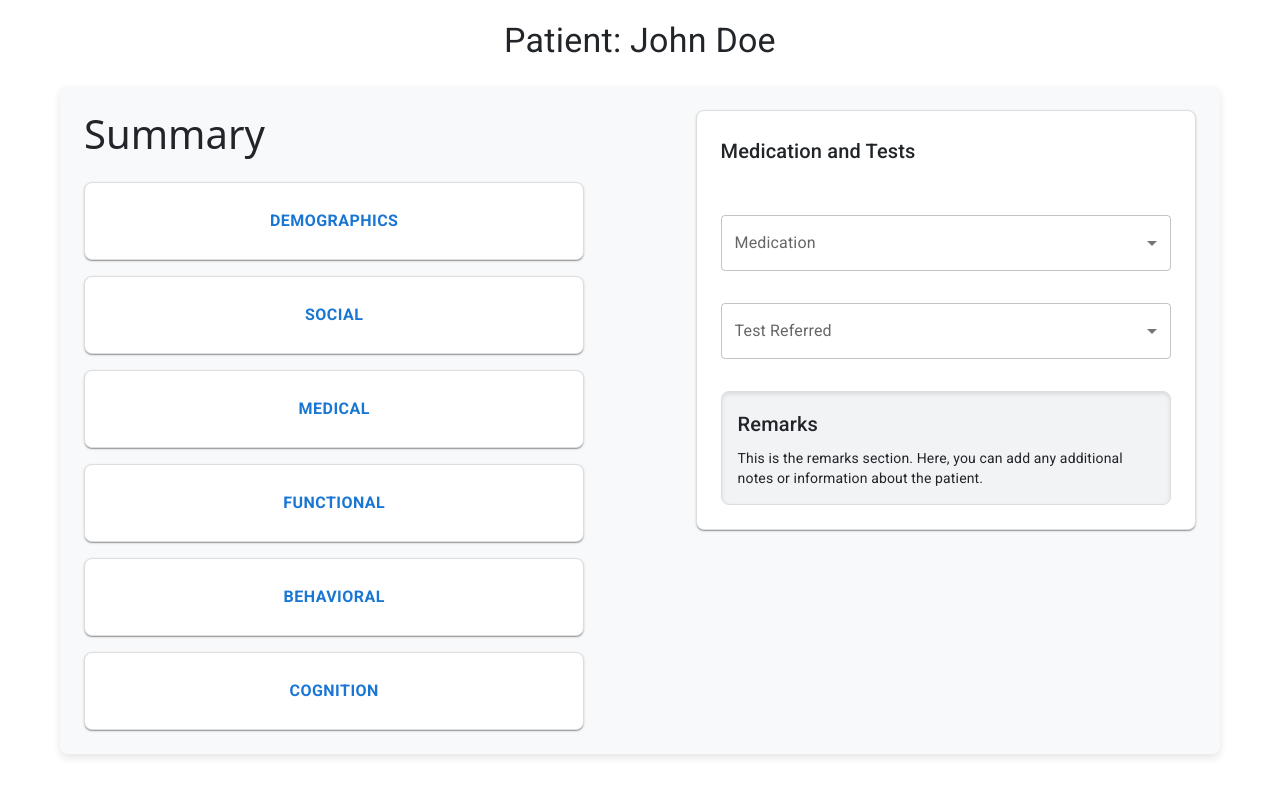
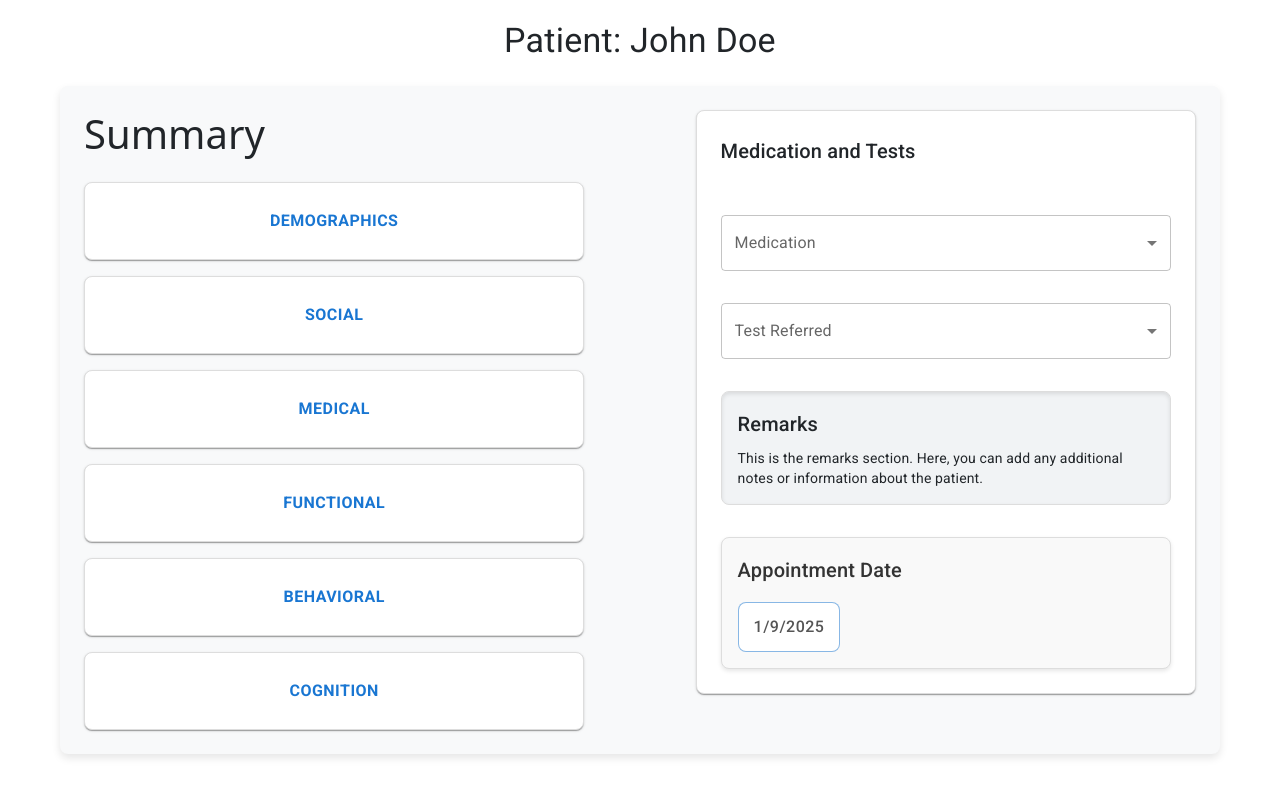
Before and after one commit to chisquarelabs/cortex_coders, a React (Create React App) app in the folder frontend/: page /patientinfo in a window 1280 px wide. Shown: the top 796 px of the page. Built offline with nearby package versions, Linux system fonts and the light colour scheme.

Commit message:
HF -added date picker

```diff
--- a/frontend/package.json
+++ b/frontend/package.json
@@ -12,6 +12,7 @@
     "bootstrap": "^5.3.3",
     "cra-template": "1.2.0",
     "react": "^18.2.0",
+    "react-datepicker": "^7.6.0",
     "react-dom": "^18.2.0",
     "react-router-dom": "^6.8.1",
     "react-scripts": "5.0.1",
--- a/frontend/src/App.js
+++ b/frontend/src/App.js
@@ -9,6 +9,7 @@ import PatientInfo from "./components/PatientInfo";
 import PatientSummary from "./components/Summary";
 import './App.css';
 import 'bootstrap/dist/css/bootstrap.min.css';
+import 'react-datepicker/dist/react-datepicker.css';
 
 
 function App() {
--- a/frontend/src/components/PatientInfo.js
+++ b/frontend/src/components/PatientInfo.js
@@ -10,6 +10,7 @@ import {
   FormControl,
   InputLabel,
 } from '@mui/material';
+import DatePicker from 'react-datepicker';
 
 const PatientInfo = () => {
   const location = useLocation();
@@ -21,6 +22,7 @@ const PatientInfo = () => {
   // State for the right-side dropdowns
   const [medication, setMedication] = useState('');
   const [testReferred, setTestReferred] = useState('');
+  const [selectedDate, setSelectedDate] = useState(new Date());
 
   // Toggle function for the left-side boxes
   const toggleBox = (boxName) => {
@@ -163,6 +165,52 @@ const PatientInfo = () => {
               This is the remarks section. Here, you can add any additional notes or information about the patient.
             </Typography>
           </Box>
+          <Box
+            sx={{
+              padding: 2,
+              border: "1px solid #ddd",
+              borderRadius: 2,
+              backgroundColor: "#f9f9f9",
+              boxShadow: "0 2px 4px rgba(0, 0, 0, 0.1)",
+            }}
+          >
+            <Typography variant="h6" sx={{ marginBottom: 2, color: "#333" }}>
+              Appointment Date
+            </Typography>
+            <DatePicker
+              selected={selectedDate}
+              onChange={(date) => setSelectedDate(date)}
+              className="form-control"
+              calendarClassName="custom-calendar"
+              popperClassName="custom-popper"
+              dateFormat="MMMM d, yyyy"
+              showPopperArrow={false}
+              customInput={
+                <Button
+                  variant="outlined"
+                  sx={{
+                    textTransform: "none",
+                    padding: "10px 15px",
+                    width: "100%",
+                    justifyContent: "flex-start",
+                    backgroundColor: "white",
+                    color: "#555",
+                    fontSize: "16px",
+                    borderRadius: "8px",
+                    "&:hover": {
+                      backgroundColor: "#f0f0f0",
+                    },
+                  }}
+                >
+                  {selectedDate
+                    ? selectedDate.toLocaleDateString("en-US")
+                    : "Select Date"}
+                </Button>
+              }
+            />
+          </Box>
+
+
 
           {/* Remarks Section */}
 
```
